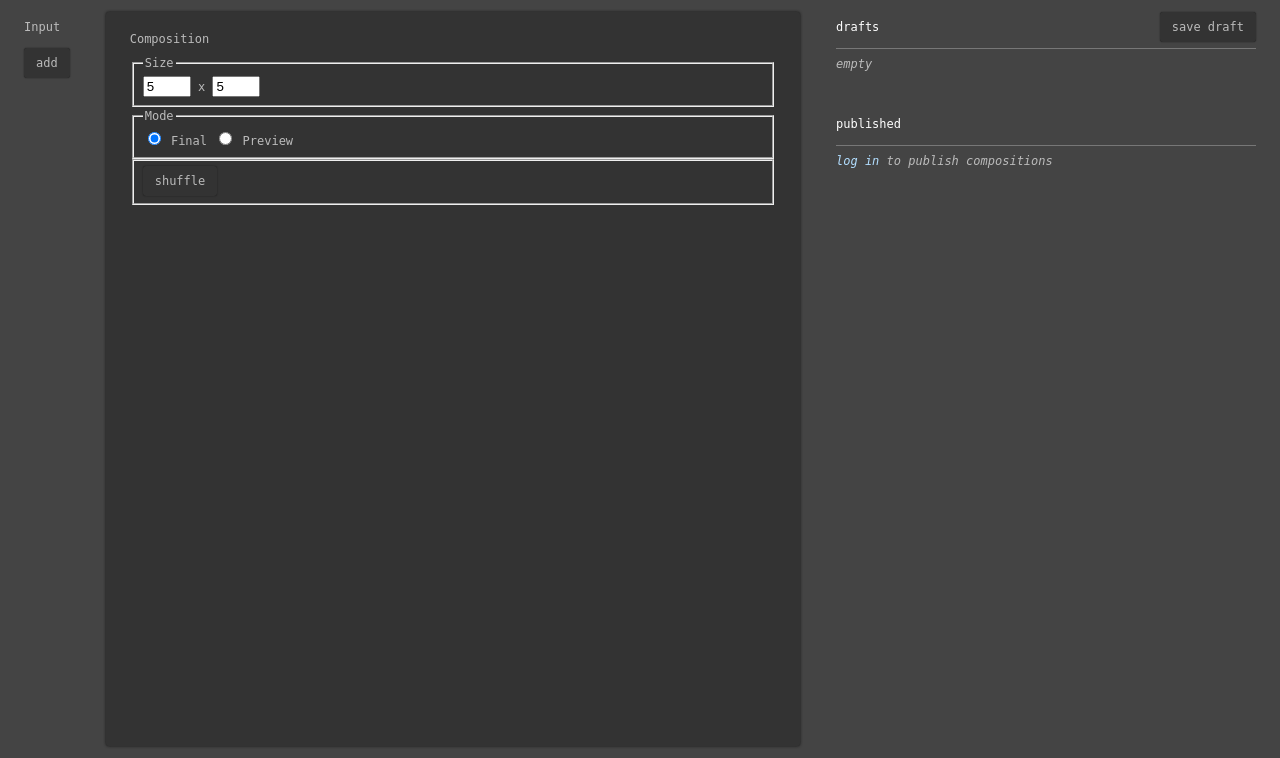
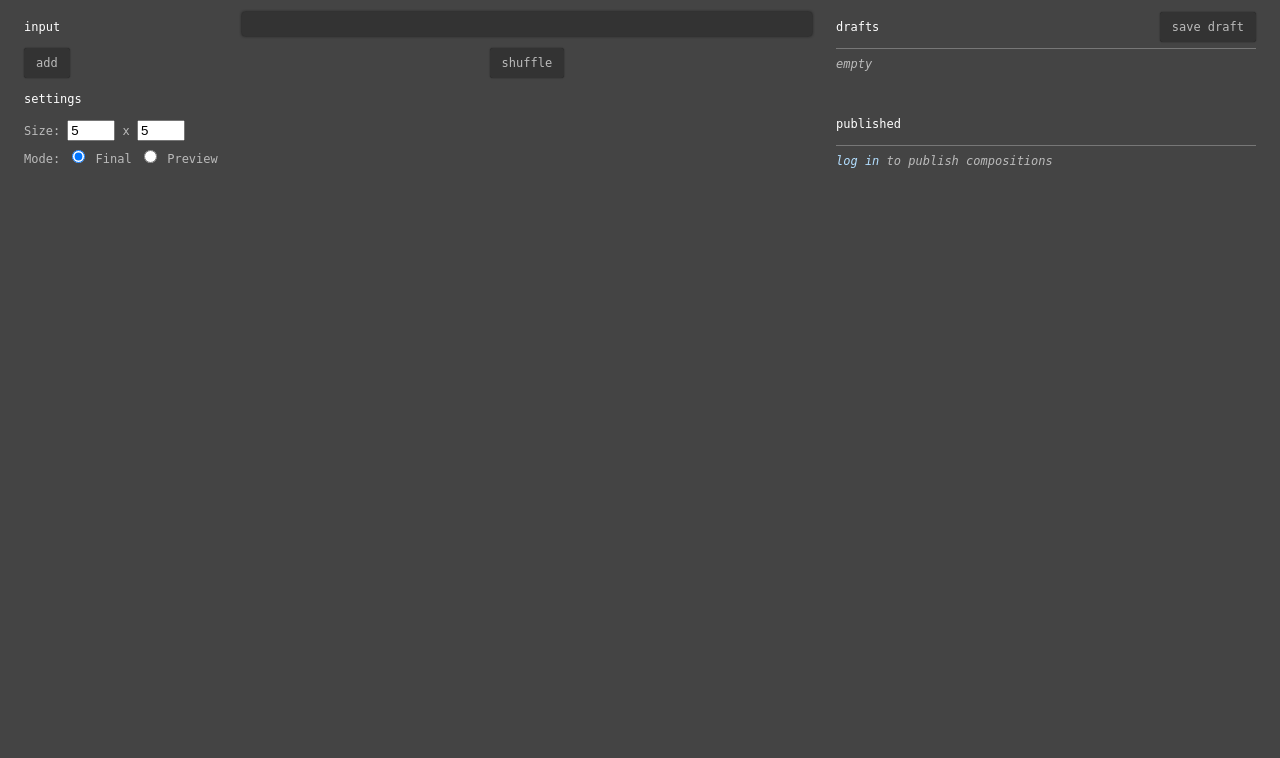
Before and after one commit to jakubvalenta/tessellation, a Django app: page / in a window 1280 px wide. Shown: the part 42-800 px from the top of the page. Run offline with Django 3.2, Linux system fonts and the light colour scheme; data that the repository does not hold is empty; style sheets or scripts are compiled from the project's sources; some libraries are stand-ins or nearby versions.

Commit message:
Style composition section

```diff
--- a/tiles/static/css/main.scss
+++ b/tiles/static/css/main.scss
@@ -110,37 +110,52 @@ button {
 .main {
   display: flex;
   flex-grow: 1;
+  padding: 1em 2em;
 }
 
-.section {
-  padding: 1em 2em;
-}
 .section-composition {
   flex-grow: 1;
-  margin: 1em;
+  padding: 0 2em;
+}
+
+.detail {
+  margin: 0 auto;
+}
+
+.composition {
+  width: 100%;
+  padding: 1em;
   border-radius: 0.25em;
+  box-sizing: border-box;
   background: $color-background-dark;
   box-shadow: 0 0 0.25em $color-background-darker;
 }
-
-.detail {
-  margin: 2em auto;
+.row {
+  display: flex;
+  flex-direction: columns;
 }
-
 .tile {
-  width: 5em;
-  height: 5em;
-  float: left;
+  flex-grow: 1;
+  position: relative;
   background: #fff;
   background-position: center;
   background-size: contain;
   background-repeat: no-repeat;
+
+  &:before {
+    content: '';
+    display: block;
+    padding-bottom: 100%;
+  }
 }
 
 .tile-inner {
   display: block;
+  position: absolute;
   width: 100%;
   height: 100%;
+  left: 0;
+  top: 0;
   box-sizing: border-box;
   line-height: 4em;
   text-align: center;
@@ -151,9 +166,11 @@ button {
   visibility: hidden;
 }
 
-.row {
-  @extend %clearfix;
+.composition-shuffle {
+  margin: 1em 0;
+  text-align: center;
 }
+
 .col {
   float: left;
 }
@@ -206,14 +223,13 @@ button {
   display: flex;
   flex-direction: columns;
   min-width: 35em;
-
-  h2 {
-    flex-grow: 1;
-    margin: 0;
-    padding: 0.5em 0;
-    color: $color-highlight;
-    text-transform: lowercase;
-  }
+}
+.section-heading {
+  flex-grow: 1;
+  margin: 0;
+  padding: 0.5em 0;
+  color: $color-highlight;
+  text-transform: lowercase;
 }
 .storage-empty {
   border-top: 1px solid $color-border;
--- a/tiles/static/js/state.js
+++ b/tiles/static/js/state.js
@@ -61,10 +61,10 @@ export function updateState(state, newState) {
 
 export function setSize(state, { width, height }) {
   if (width) {
-    state.size.width = Math.max(width, 0);
+    state.size.width = Math.max(width, 1);
   }
   if (height) {
-    state.size.height = Math.max(height, 0);
+    state.size.height = Math.max(height, 1);
   }
   callTilesChangedCallbacks(state);
 }
--- a/tiles/templates/create.html
+++ b/tiles/templates/create.html
@@ -2,26 +2,24 @@
 {% block content %}
 <h2 class="sr-only">Creat new composition</h2>
 <div class="section section-input">
-  <h2>Input</h2>
+  <h2 class="section-heading">Input</h2>
   <div class="images row" id="js-images"></div>
   <p>
     <button id="js-images-add">add</button>
   </p>
-</div>
-<div class="section section-composition">
-  <h2>Composition</h2>
+  <h2 class="section-heading">Settings</h2>
   <form action="javascript:void(0)">
     {% csrf_token %}
-    <fieldset>
-      <legend>Size</legend>
+    <p>
+      Size:
       <label for="js-width" class="sr-only">columns</label>
-      <input type="number" id="js-width" min="0" class="size-input" />
+      <input type="number" id="js-width" min="1" class="size-input" />
       x
       <label for="js-height" class="sr-only">rows</label>
-      <input type="number" id="js-height" min="0" class="size-input" />
-    </fieldset>
-    <fieldset>
-      <legend>Mode</legend>
+      <input type="number" id="js-height" min="1" class="size-input" />
+    </p>
+    <p>
+      Mode:
       <input
         type="radio"
         name="js-mode-preview"
@@ -32,22 +30,25 @@
       <label for="mode-final">Final</label>
       <input type="radio" name="js-mode-preview" id="mode-preview" value="1" />
       <label for="mode-preview">Preview</label>
-    </fieldset>
-    <fieldset>
-      <button id="js-shuffle">shuffle</button>
-    </fieldset>
+    </p>
   </form>
+</div>
+<div class="section section-composition">
+  <h2 class="sr-only">Composition</h2>
   <div class="composition" id="js-composition"></div>
+  <p class="composition-shuffle">
+    <button id="js-shuffle">shuffle</button>
+  </p>
 </div>
 <div class="section section-storage">
   <div class="storage-header">
-    <h2>Drafts</h2>
+    <h2 class="section-heading">Drafts</h2>
     <button id="js-drafts-save">save draft</button>
   </div>
   <p class="storage-empty" id="js-drafts-empty">empty</p>
   <table class="storage-list" id="js-drafts-list"></table>
   <div class="storage-header">
-    <h2>Published</h2>
+    <h2 class="section-heading">Published</h2>
     {% if user.is_authenticated %}
     <button id="js-published-submit">publish</button>
     {% endif %}
```
